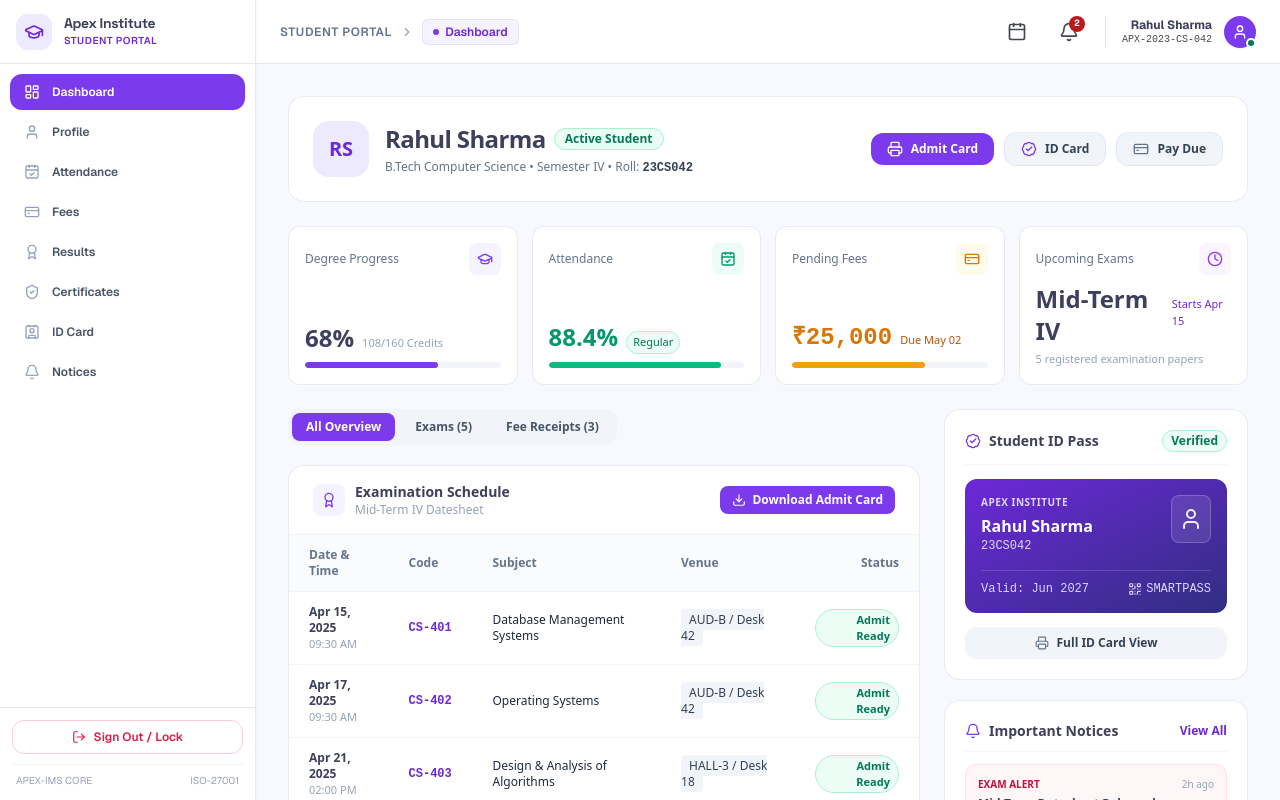
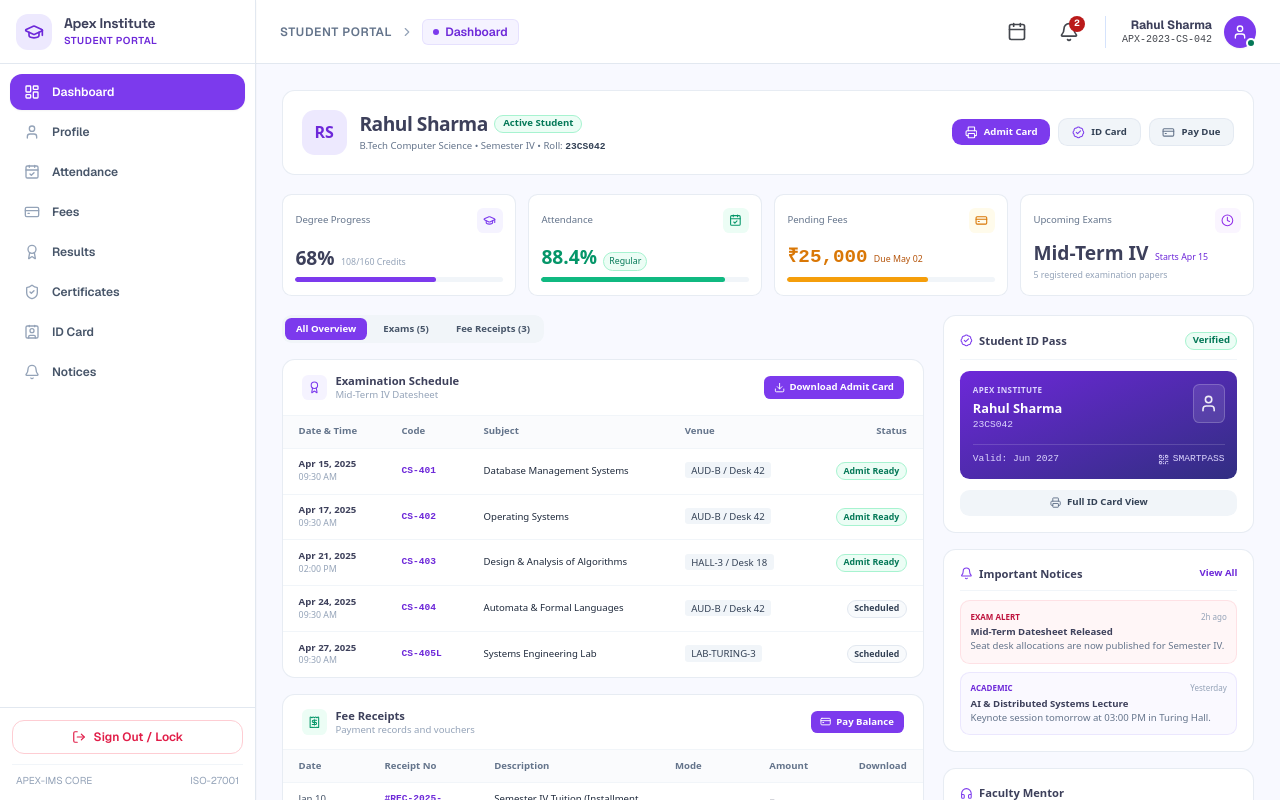
Before and after one commit to AmarOdizo/IMS, a Next.js app: page /student in a window 1280 px wide. Shown: the top 800 px of the page. Built offline with nearby package versions, Linux system fonts and the light colour scheme.

Commit message:
style(student): render student page at 80% scale on 100% browser zoom while keeping sidebar and header intact

```diff
--- a/src/app/globals.css
+++ b/src/app/globals.css
@@ -46,3 +46,8 @@
 ::-webkit-scrollbar-thumb:hover {
   background: #94a3b8;
 }
+
+/* Student Portal 80% scale presentation */
+.student-zoom-wrapper {
+  zoom: 0.8;
+}
--- a/src/app/student/layout.tsx
+++ b/src/app/student/layout.tsx
@@ -24,7 +24,9 @@ export default function StudentLayout({
 
         {/* Content Area */}
         <main className="pt-16 flex-1 bg-background">
-          {children}
+          <div className="w-full student-zoom-wrapper" style={{ zoom: "80%" }}>
+            {children}
+          </div>
         </main>
       </div>
     </div>
--- a/src/app/student/page.tsx
+++ b/src/app/student/page.tsx
@@ -179,7 +179,7 @@ export default function StudentDashboardPage() {
   ];
 
   return (
-    <div className="p-5 md:p-8 space-y-6 max-w-[1500px] mx-auto font-sans text-slate-800">
+    <div className="p-5 md:p-8 space-y-6 max-w-[1600px] w-full mx-auto font-sans text-slate-800">
       {/* Toast Notification */}
       {toastMessage && (
         <div className="fixed bottom-6 right-6 z-50 bg-[#3D405B] text-white px-5 py-3 rounded-xl shadow-xl flex items-center gap-3 border border-slate-700 text-sm font-medium animate-in slide-in-from-bottom">
```
